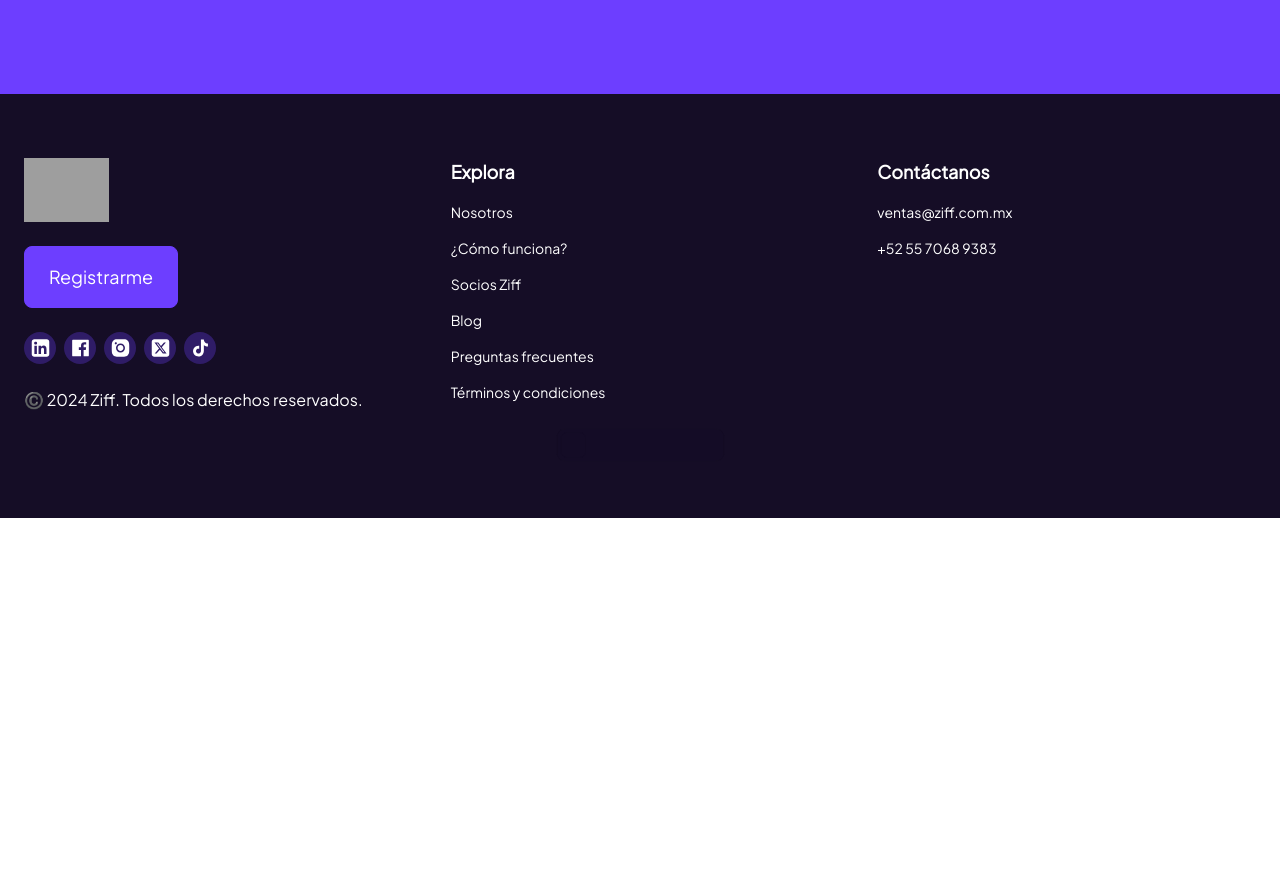
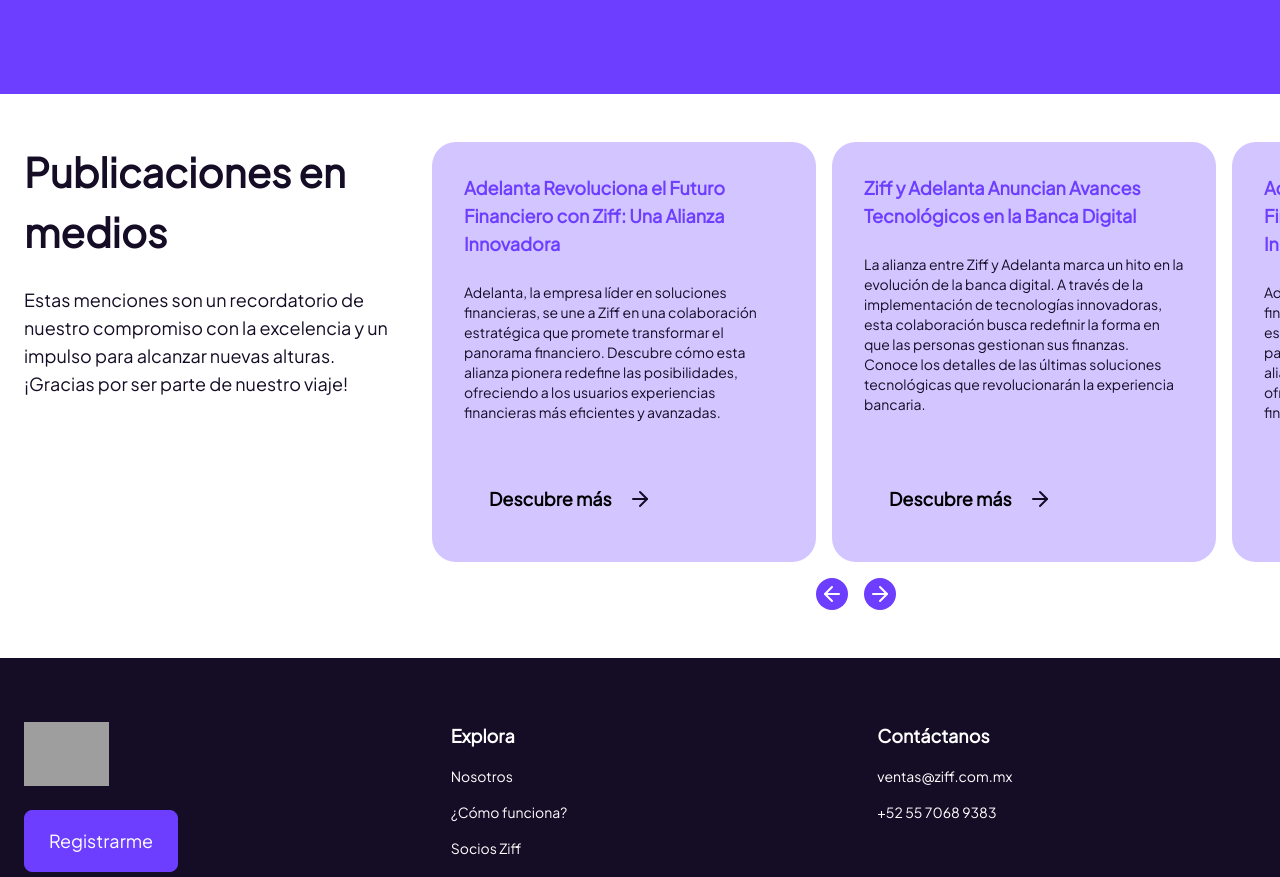
Before and after one commit to Trescento/adelanta, a Nuxt app: page /nosotros in a window 1280 px wide. Shown: the part 1790-2667 px from the top of the page. Before the commit the page ends 2308 px from the top, so only its background shows below. Built offline with nearby package versions, Linux system fonts and the light colour scheme; grey boxes are pictures that could not be loaded.

Commit message:
Add PostsSection component to nosotros.vue

```diff
--- a/src/pages/nosotros.vue
+++ b/src/pages/nosotros.vue
@@ -2,6 +2,7 @@
   <NosotrosQuienesSomosSection />
   <NosotrosMisionSection />
   <NosotrosVisionSection />
+  <PostsSection />
 </template>
 
 <script setup lang="ts">
```
